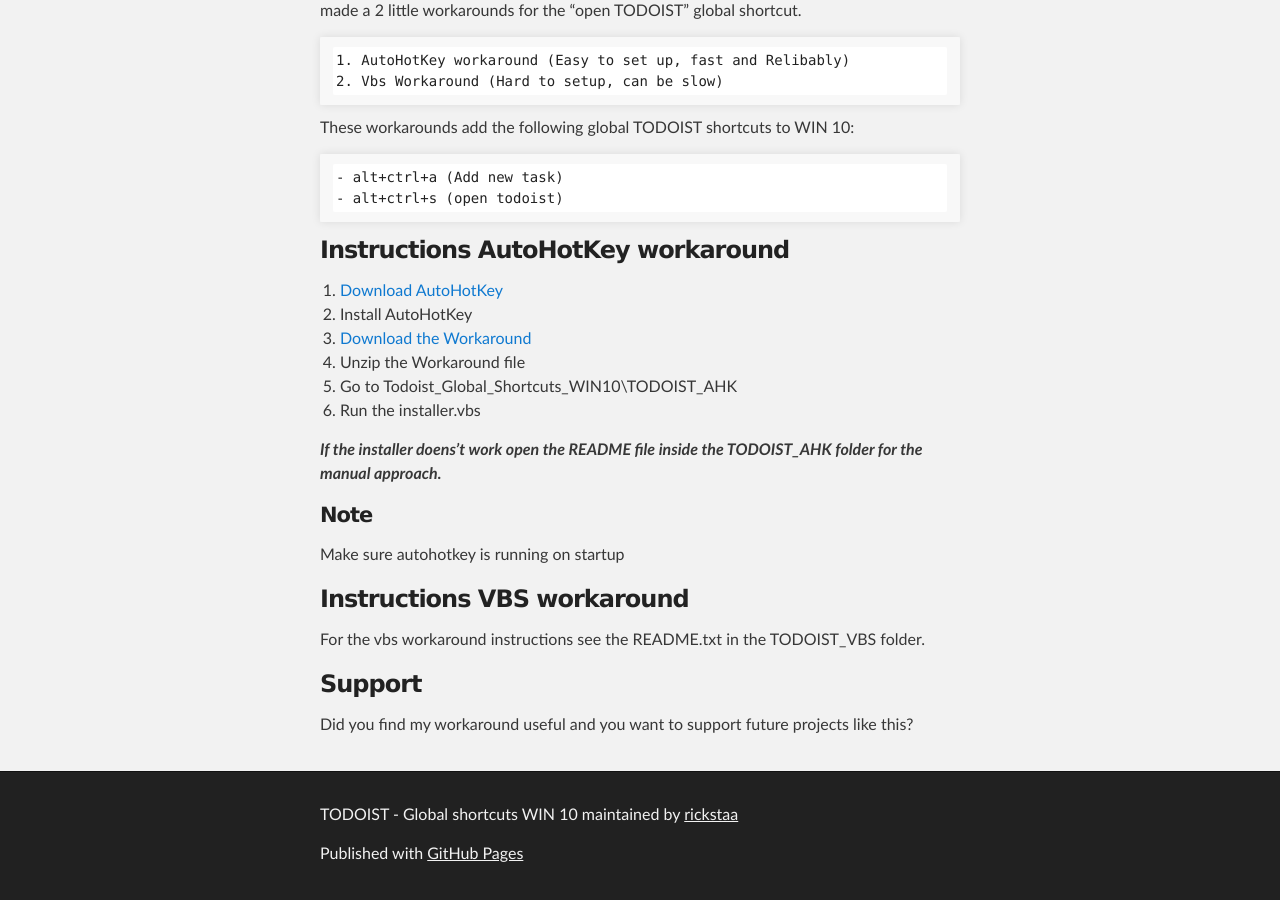
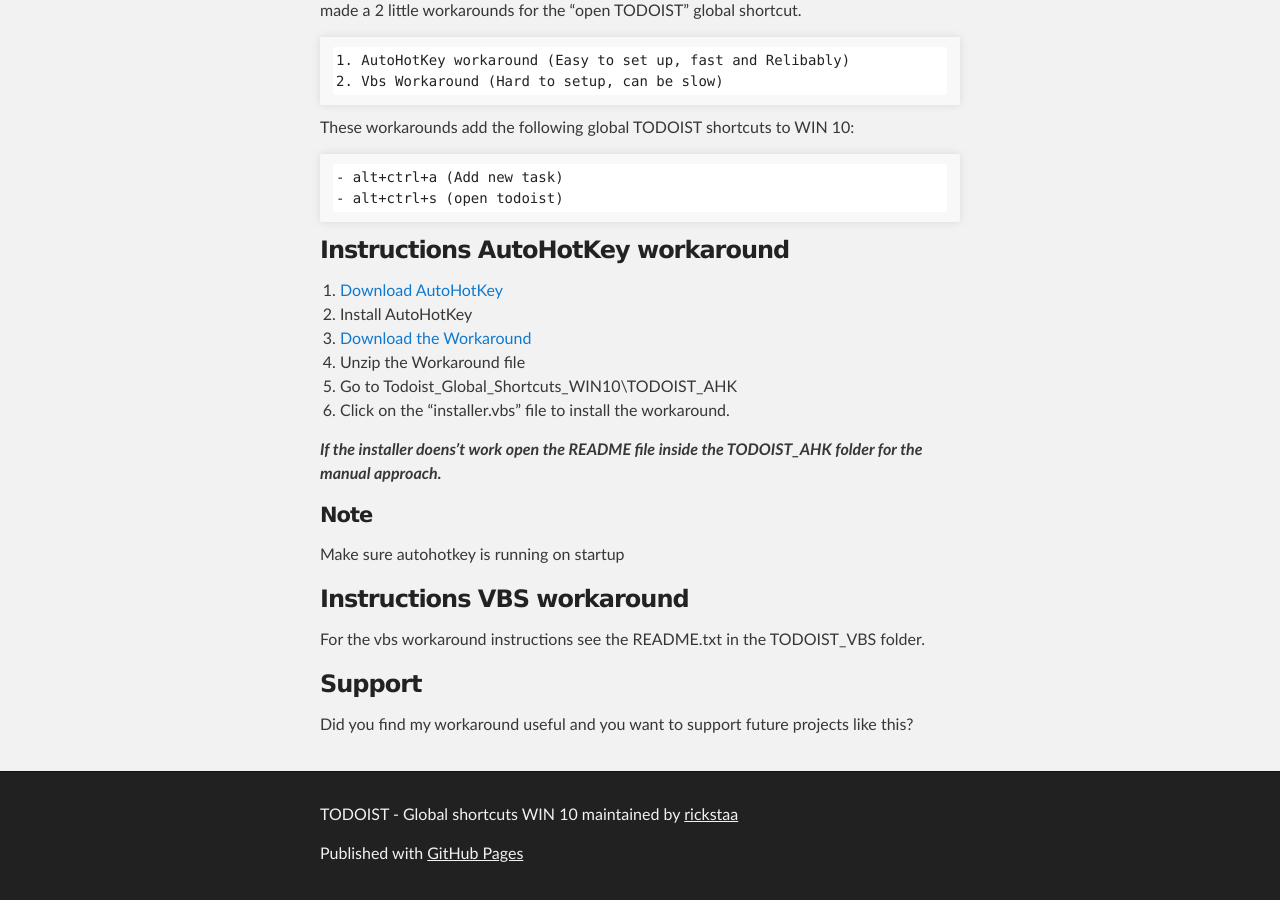
Before and after one commit to rickstaa/todoist-global-shortcuts-WIN10, a Jekyll site: the page built from index.md, in a window 1280 px wide and 900 px high, scrolled down 576 px. Built offline with Jekyll 4.4.1, drawn with Linux system fonts in a browser that asks for light colours; our own code applies the rules of GitHub Pages for plain Markdown files; a script that is not in the unit is left out.

Commit message:
Update index.md

```diff
--- a/index.md
+++ b/index.md
@@ -18,9 +18,10 @@ These workarounds add the following global TODOIST shortcuts to WIN 10:
 3. [Download the Workaround](https://github.com/rickstaa/Todoist_Global_Shortcuts_WIN10/archive/master.zip)
 4. Unzip the Workaround file
 5. Go to Todoist_Global_Shortcuts_WIN10\TODOIST_AHK
-6. Run the installer.vbs
+6. Click on the "installer.vbs" file to install the workaround.
 
 _**If the installer doens't work open the README file inside the TODOIST_AHK folder for the manual approach.**_
+
 
 #### Note
 Make sure autohotkey is running on startup
```
